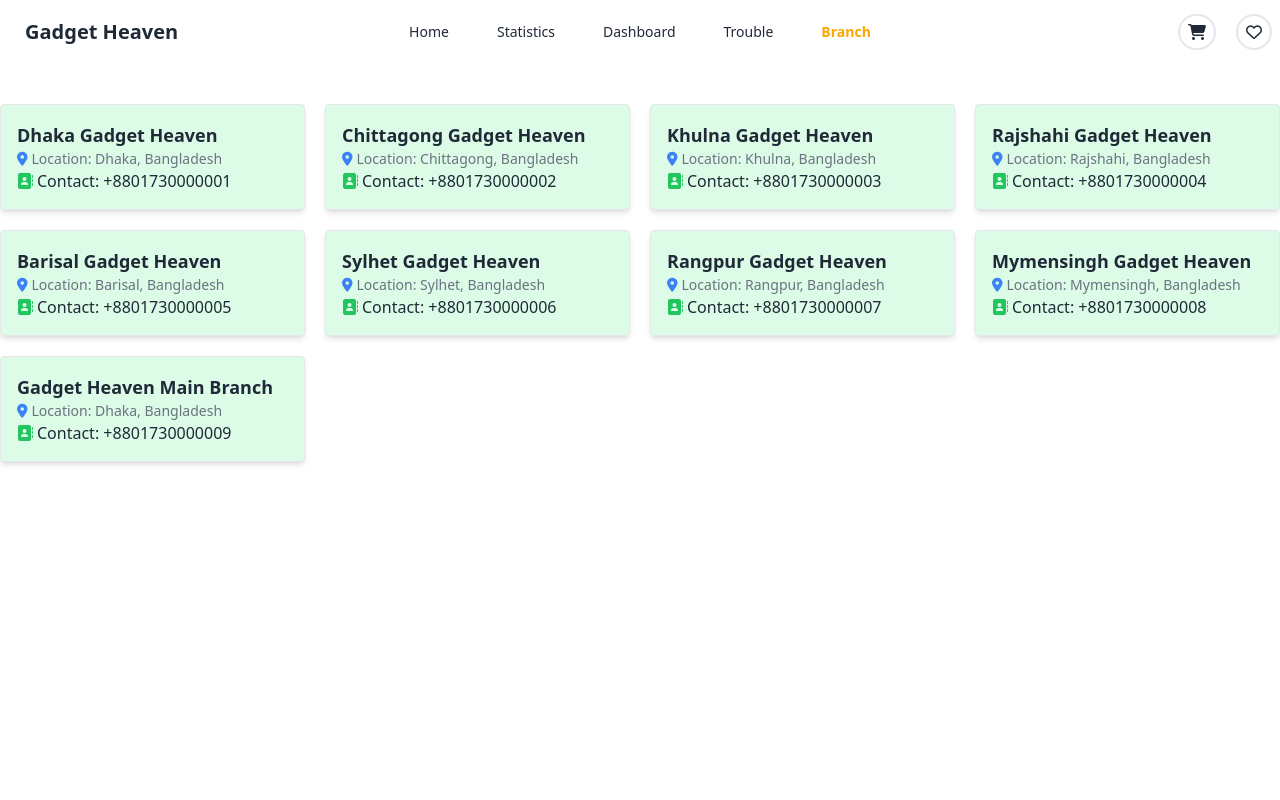
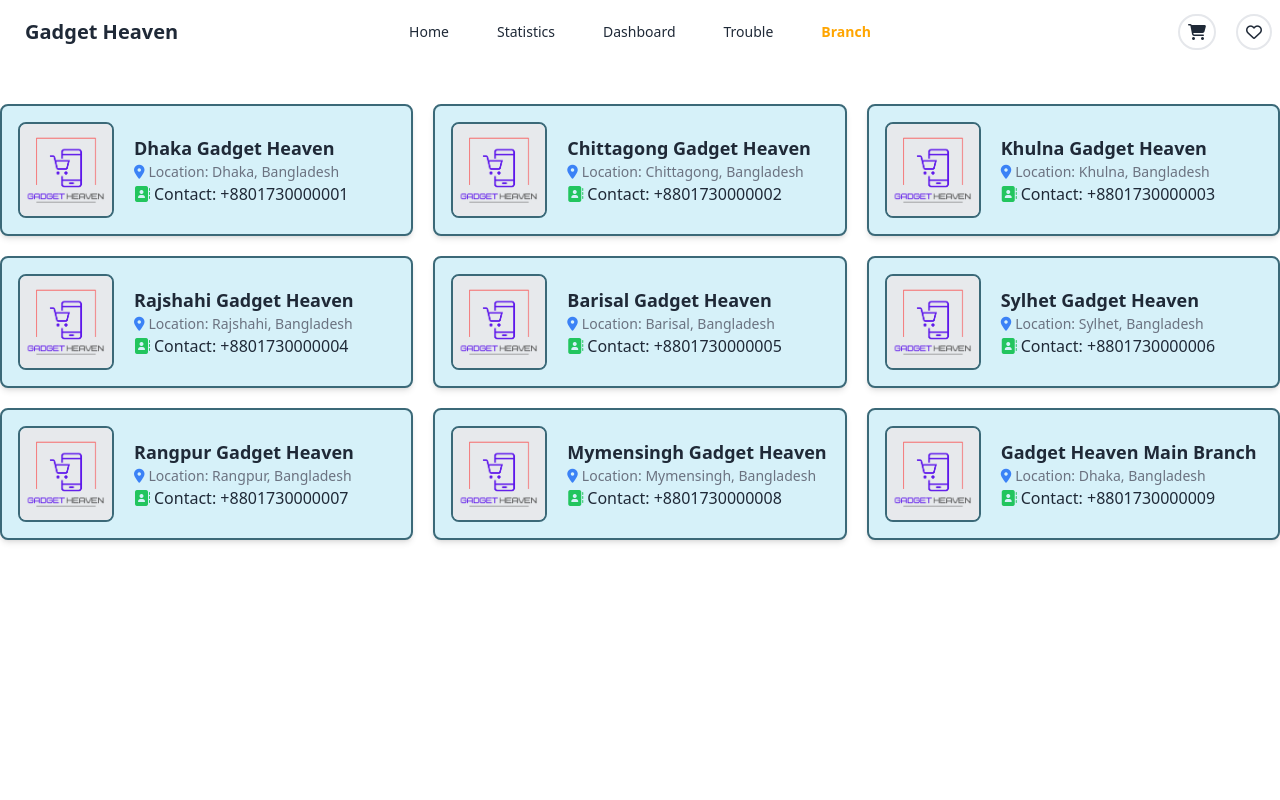
Before and after one commit to programming-hero-web-course-4/b10a8-gadget-heaven-shafriki, a React (Vite) app: page /branch in a window 1280 px wide. Shown: the top 800 px of the page. Built offline with nearby package versions, Linux system fonts and the light colour scheme.

Commit message:
branch design changed

```diff
--- a/src/components/Branch.jsx
+++ b/src/components/Branch.jsx
@@ -9,9 +9,15 @@ const Branch = () => {
     const branchData = useLoaderData();
 
     return (
-        <div className="grid grid-cols-1 px-3 md:px-0 md:grid-cols-4 gap-5 max-w-screen-xl mx-auto mt-10">
+        <div className="grid grid-cols-1 px-3 md:px-0 md:grid-cols-3 gap-5 max-w-screen-xl mx-auto mt-10">
             {branchData.map((branch) => (
-                <div key={branch.contact} className="p-4 bg-green-100 border rounded shadow-md">
+                <div key={branch.contact} className="p-4 bg-[#D6F1F9] border-2 border-[#3B6978] rounded-lg shadow-md flex items-center gap-5">
+
+                    {/* img */}
+                    <div><img src="GadgetHeaven.png" alt="" className='w-24 border-2 border-[#3B6978] rounded-lg' /></div>
+
+                    {/* text */}
+                    <div>
                     <h2 className="font-semibold text-lg">{branch.branchName}</h2>
                     <p className='text-gray-500 text-sm'>
                         <i className="fa-solid fa-location-dot mr-1 text-blue-500"></i>
@@ -21,6 +27,7 @@ const Branch = () => {
                         <i className="fa-solid fa-address-book mr-1 text-green-500"></i>
                         Contact: {branch.contact}
                     </p>
+                    </div>
                 </div>
             ))}
         </div>
```
